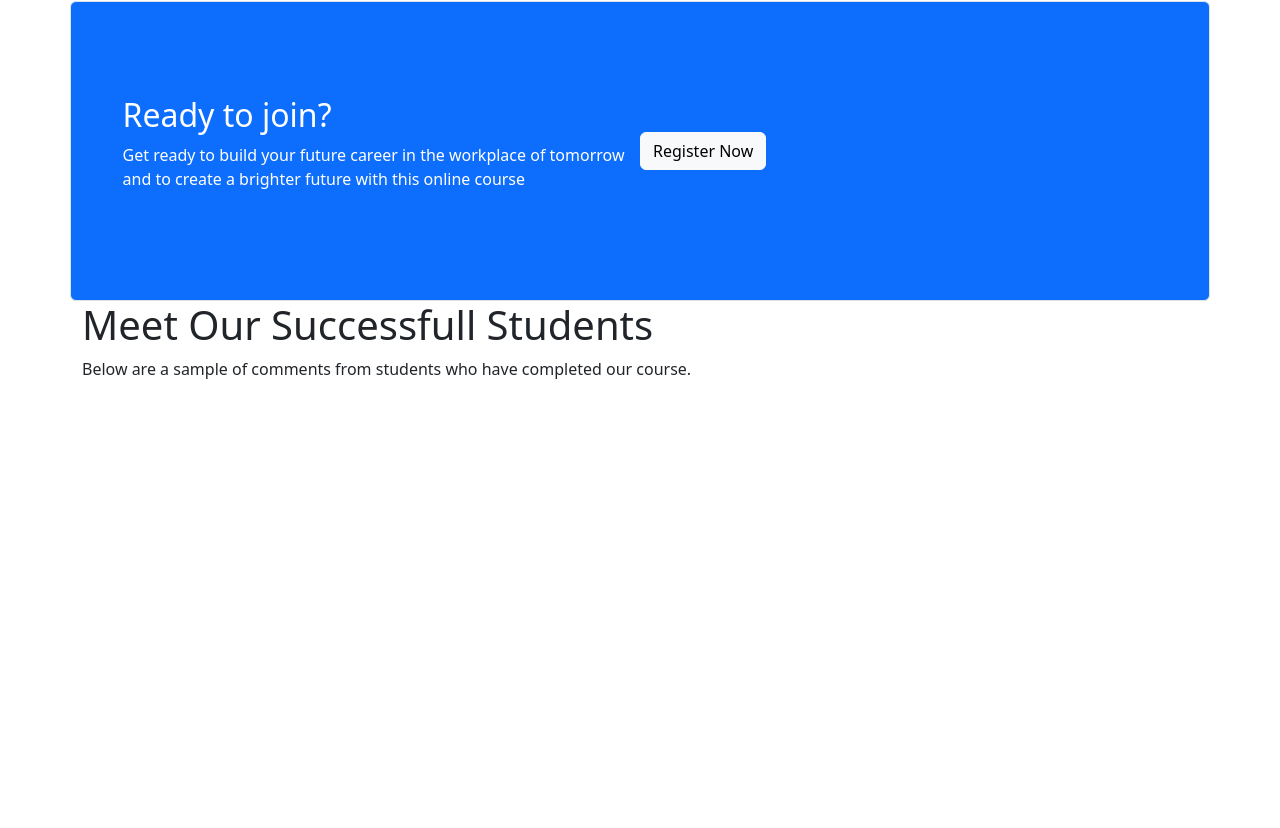
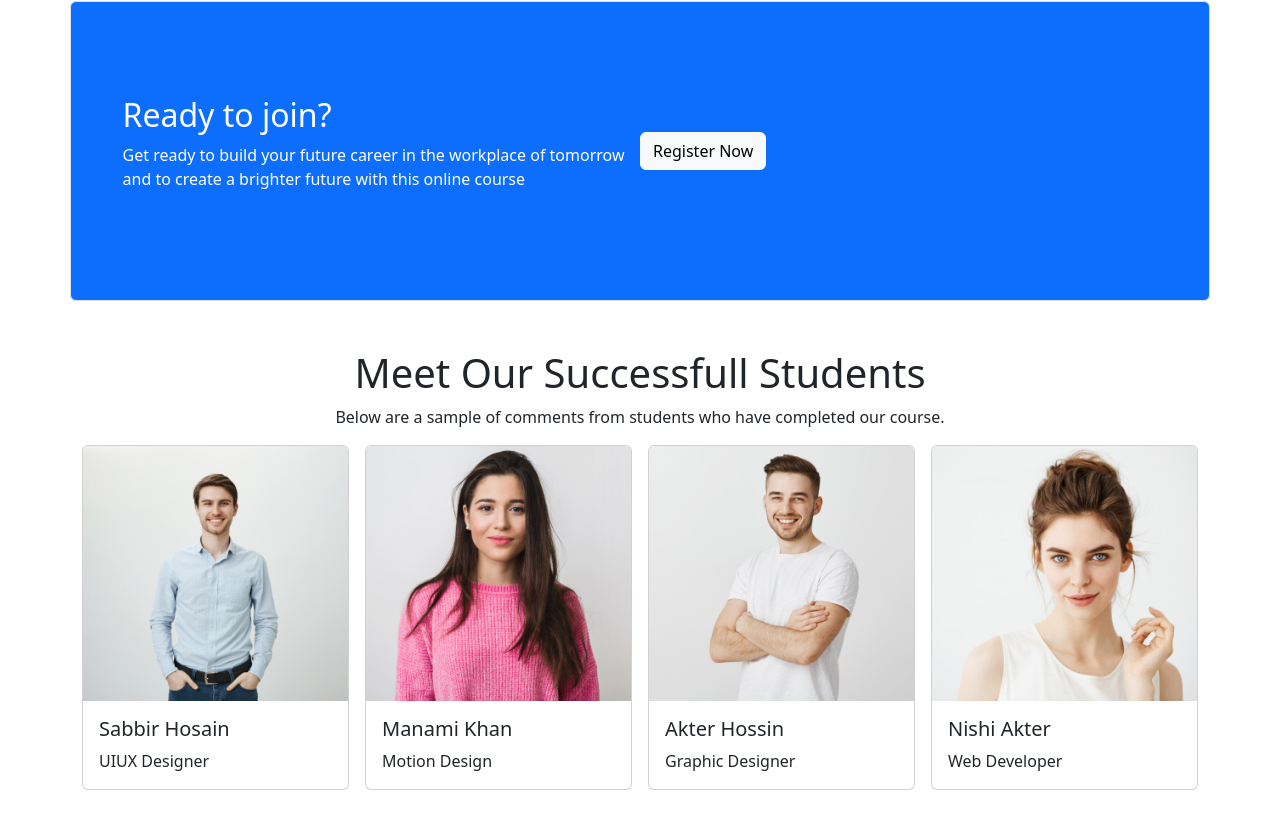
Before and after one commit to Sumankdatta/pro-edu, a plain HTML site: page index.html in a window 1280 px wide. Shown: the part 1561-2389 px from the top of the page. Before the commit the page ends 1958 px from the top, so only its background shows below. Drawn offline with nearby package versions, Linux system fonts and the light colour scheme.

Commit message:
student section added

```diff
--- a/index.html
+++ b/index.html
@@ -226,10 +226,50 @@
         </section>
         <!-- Regestared-section-end-->
         <!-- student-section starts -->
-        <section class="container">
-            <h1>Meet Our Successfull
-                Students</h1>
-            <p>Below are a sample of comments from students who have completed our course.</p>
+        <section class="container my-5">
+            <div style="text-align:center;">
+                <h1>Meet Our Successfull
+                    Students</h1>
+                <p>Below are a sample of comments from students who have completed our course.</p>
+            </div>
+            <div class="row row-cols-1 row-cols-md-6 row-cols-lg-4 g-3">
+                <div class="col">
+                    <div class="card h-100">
+                        <img src="images/student/student-1.png" class="card-img-top" alt="...">
+                        <div class="card-body">
+                            <h5 class="card-title">Sabbir Hosain</h5>
+                            <p class="card-text">UIUX Designer</p>
+                        </div>
+                    </div>
+                </div>
+                <div class="col">
+                    <div class="card h-100">
+                        <img src="images/student/student-2.png" class="card-img-top" alt="...">
+                        <div class="card-body">
+                            <h5 class="card-title">Manami Khan</h5>
+                            <p class="card-text">Motion Design</p>
+                        </div>
+                    </div>
+                </div>
+                <div class="col">
+                    <div class="card h-100">
+                        <img src="images/student/student-3.png" class="card-img-top" alt="...">
+                        <div class="card-body">
+                            <h5 class="card-title">Akter Hossin</h5>
+                            <p class="card-text">Graphic Designer</p>
+                        </div>
+                    </div>
+                </div>
+                <div class="col">
+                    <div class="card h-100">
+                        <img src="images/student/student-4.png" class="card-img-top" alt="...">
+                        <div class="card-body">
+                            <h5 class="card-title">Nishi Akter</h5>
+                            <p class="card-text">Web Developer</p>
+                        </div>
+                    </div>
+                </div>
+            </div>
 
         </section>
         <!-- student-section end -->
```
